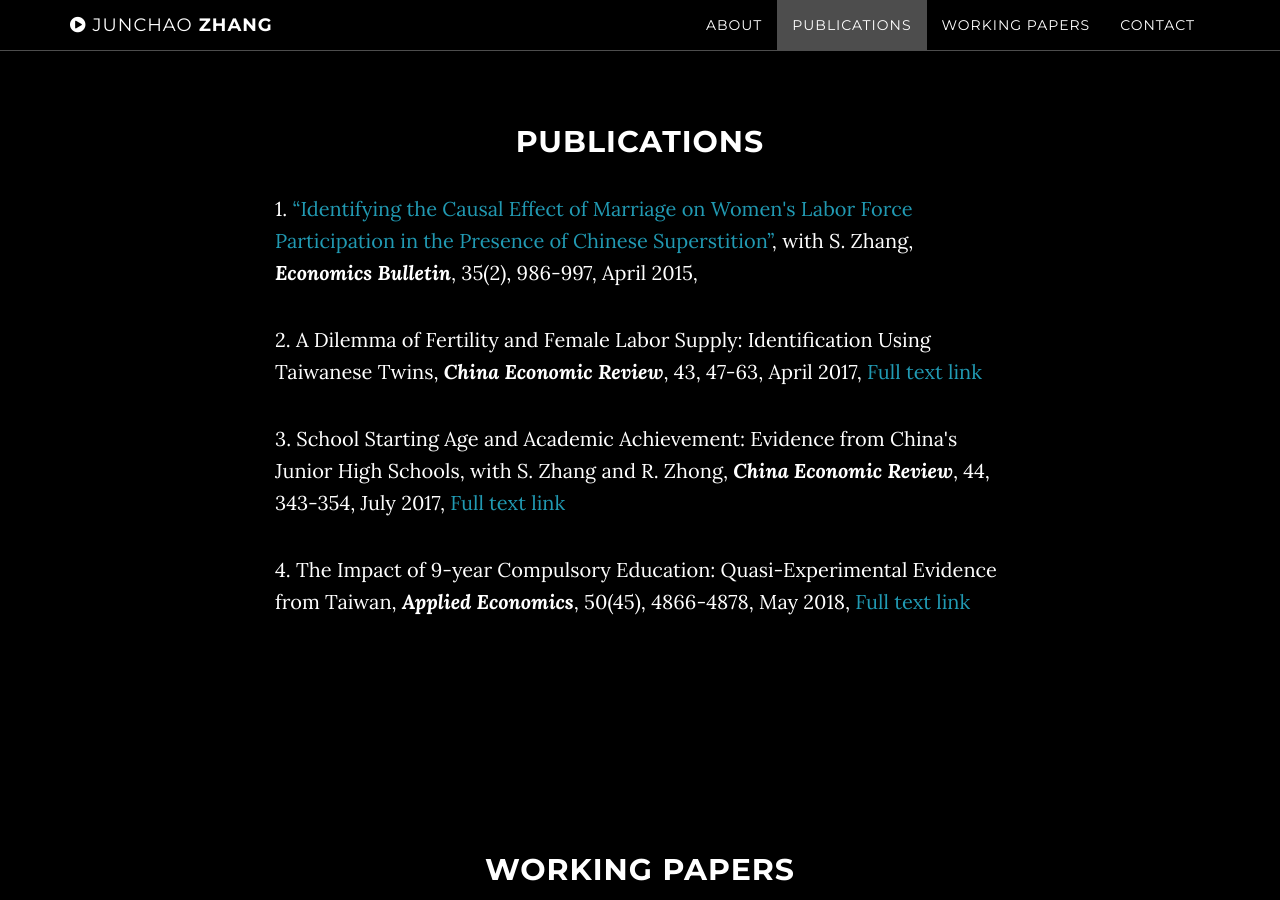
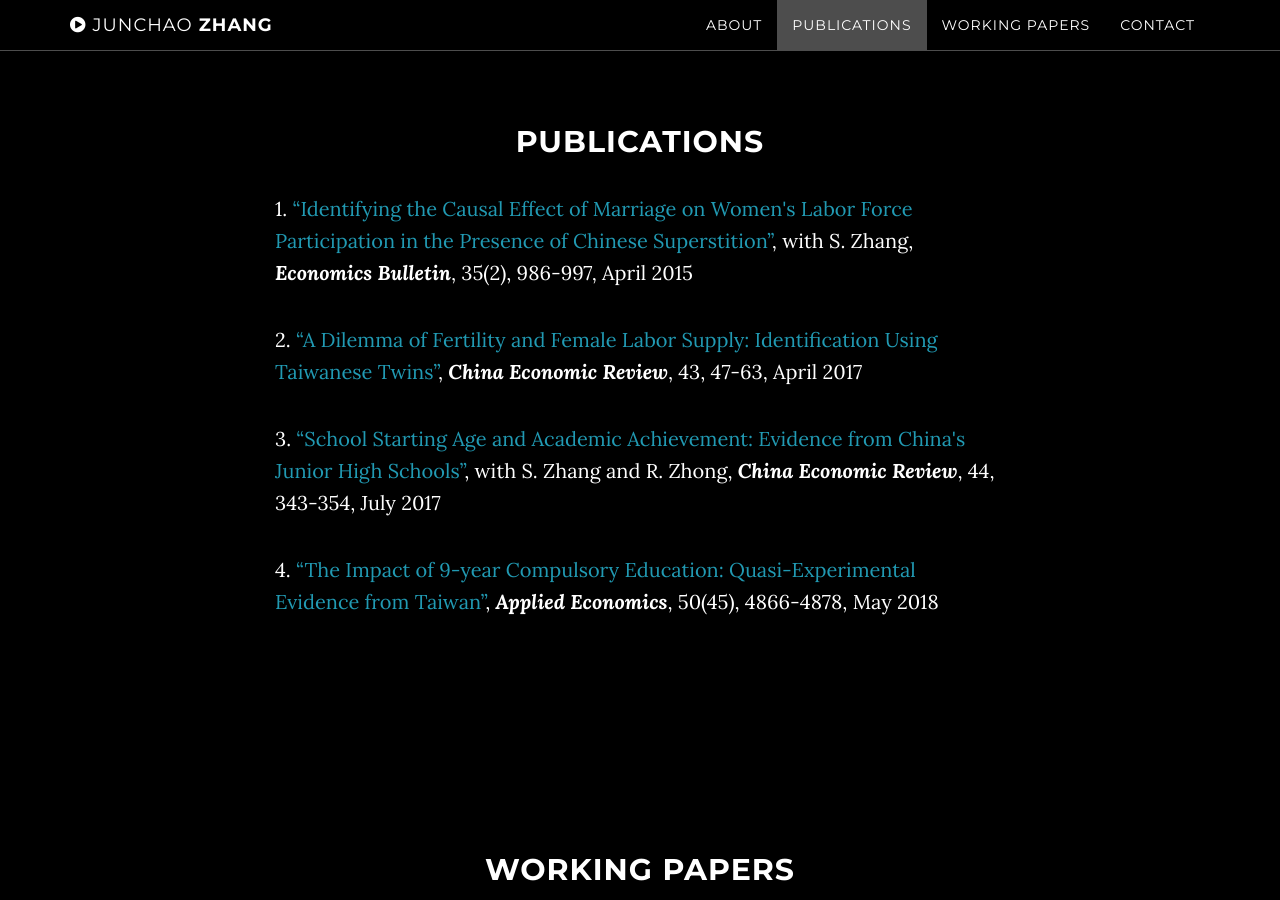
Before and after one commit to ztempest0218/ztempest0218.github.io, a Jekyll site: the page built from index.html, in a window 1280 px wide and 900 px high, scrolled down 1578 px. Built offline with Jekyll 4.4.1, drawn with Linux system fonts in a browser that asks for light colours.

Commit message:
Update publications.html

```diff
--- a/_includes/publications.html
+++ b/_includes/publications.html
@@ -4,13 +4,13 @@
             <div class="container">
                 <div class="col-lg-8 col-lg-offset-2">
                     <h2>Publications</h2>
-<p align="left">1. <a href="https://econpapers.repec.org/article/eblecbull/eb-14-00893.htm">“Identifying the Causal Effect of Marriage on Women's Labor Force Participation in the Presence of Chinese Superstition”</a>, with S. Zhang, <strong><em>Economics Bulletin</em></strong>, 35(2), 986-997, April 2015, </p>
+<p align="left">1. <a href="https://econpapers.repec.org/article/eblecbull/eb-14-00893.htm">“Identifying the Causal Effect of Marriage on Women's Labor Force Participation in the Presence of Chinese Superstition”</a>, with S. Zhang, <strong><em>Economics Bulletin</em></strong>, 35(2), 986-997, April 2015 </p>
 
-<p align="left">2. A Dilemma of Fertility and Female Labor Supply: Identification Using Taiwanese Twins, <strong><em>China Economic Review</em></strong>, 43, 47-63, April 2017, <a href="https://www.sciencedirect.com/science/article/pii/S1043951X16301675">Full text link</a></p>
+<p align="left">2. <a href="https://www.sciencedirect.com/science/article/pii/S1043951X16301675">“A Dilemma of Fertility and Female Labor Supply: Identification Using Taiwanese Twins”</a>, <strong><em>China Economic Review</em></strong>, 43, 47-63, April 2017</p>
 
-<p align="left">3. School Starting Age and Academic Achievement: Evidence from China's Junior High Schools, with S. Zhang and R. Zhong, <strong><em>China Economic Review</em></strong>, 44, 343-354, July 2017, <a href="https://www.sciencedirect.com/science/article/pii/S1043951X17300445">Full text link</a></p>
+<p align="left">3. <a href="https://www.sciencedirect.com/science/article/pii/S1043951X17300445">“School Starting Age and Academic Achievement: Evidence from China's Junior High Schools”</a>, with S. Zhang and R. Zhong, <strong><em>China Economic Review</em></strong>, 44, 343-354, July 2017</p>
 
-<p align="left">4. The Impact of  9-year Compulsory Education: Quasi-Experimental Evidence from Taiwan, <strong><em>Applied Economics</em></strong>, 50(45), 4866-4878, May 2018, <a href="https://doi.org/10.1080/00036846.2018.1468553">Full text link</a></p>
+<p align="left">4. <a href="https://doi.org/10.1080/00036846.2018.1468553">“The Impact of  9-year Compulsory Education: Quasi-Experimental Evidence from Taiwan”</a>, <strong><em>Applied Economics</em></strong>, 50(45), 4866-4878, May 2018</p>
 
                 </div>
             </div>
```
